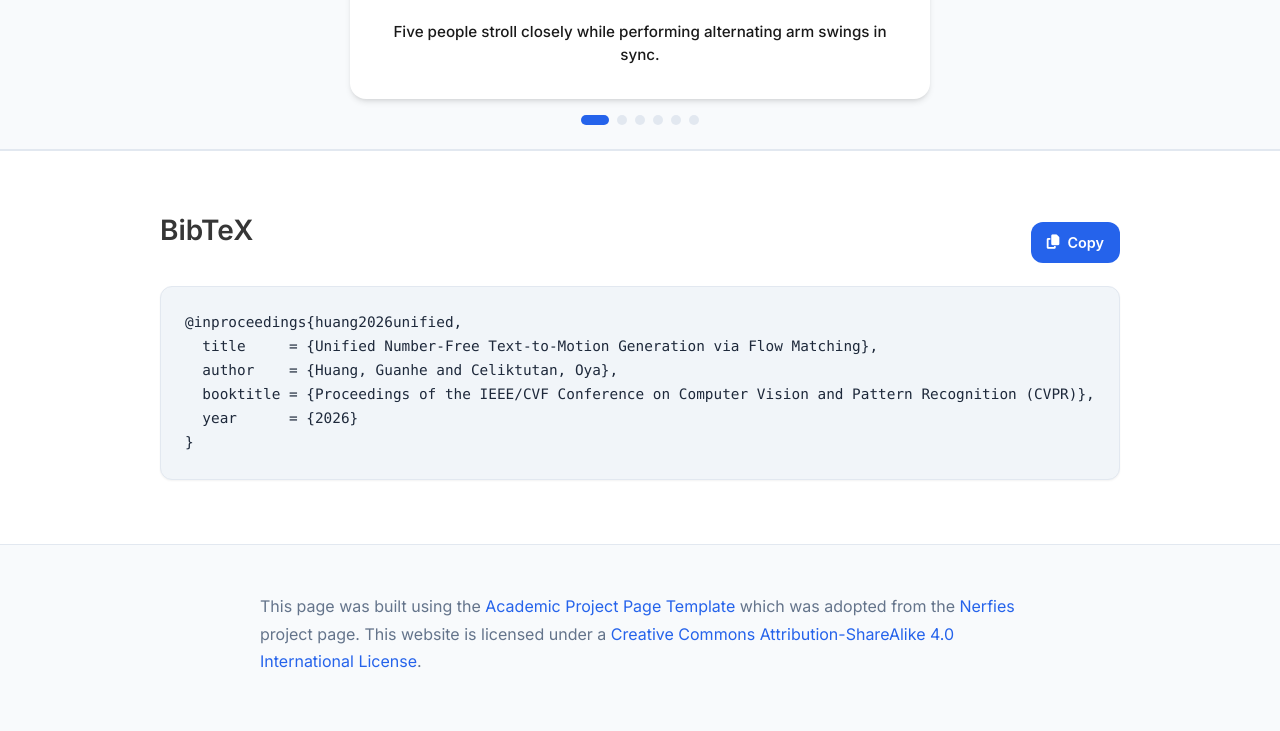
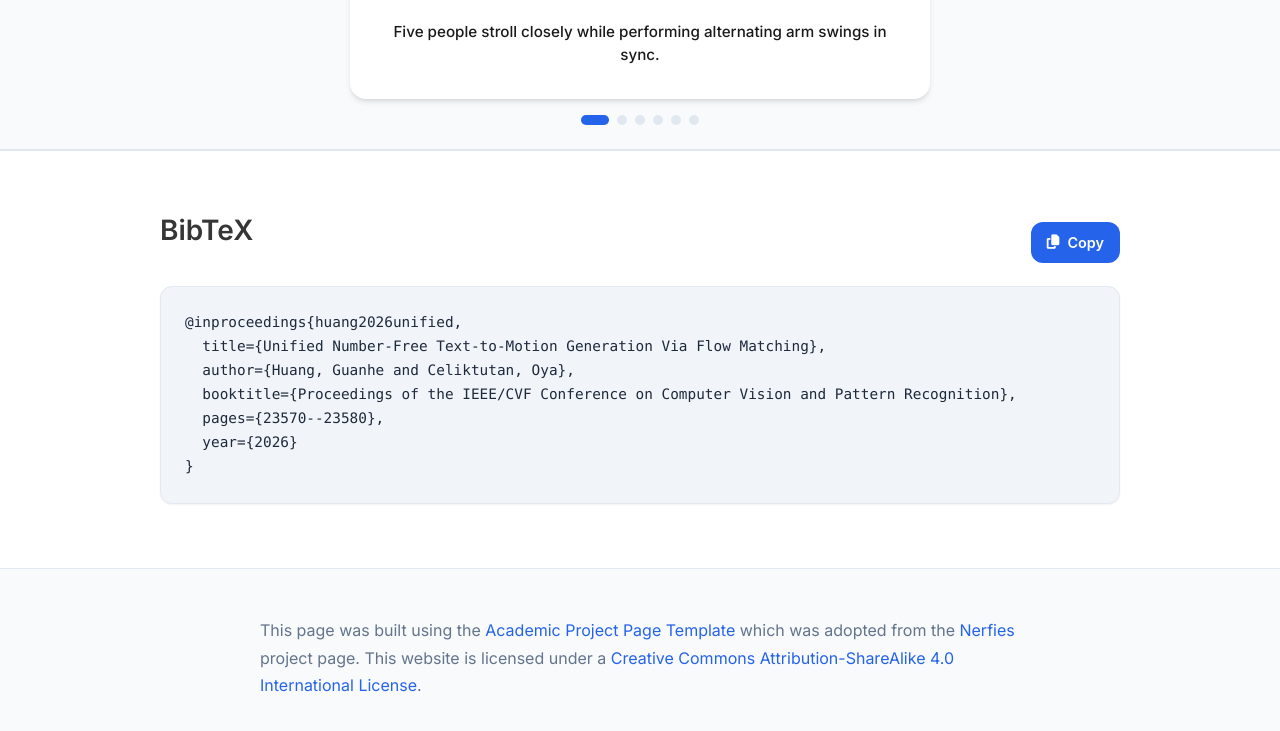
Before and after one commit to Githubhgh/umf, a plain HTML site: page index.html in a window 1280 px wide. Shown: the part 5727-6458 px from the top of the page. Drawn offline with nearby package versions, Linux system fonts and the light colour scheme; some packages are replaced by stand-ins of ours; a script that the page names is missing; some icons are missing.

Commit message:
citation

```diff
--- a/index.html
+++ b/index.html
@@ -526,10 +526,11 @@
       </button>
     </div>
     <pre id="bibtex-code"><code>@inproceedings{huang2026unified,
-  title     = {Unified Number-Free Text-to-Motion Generation via Flow Matching},
-  author    = {Huang, Guanhe and Celiktutan, Oya},
-  booktitle = {Proceedings of the IEEE/CVF Conference on Computer Vision and Pattern Recognition (CVPR)},
-  year      = {2026}
+  title={Unified Number-Free Text-to-Motion Generation Via Flow Matching},
+  author={Huang, Guanhe and Celiktutan, Oya},
+  booktitle={Proceedings of the IEEE/CVF Conference on Computer Vision and Pattern Recognition},
+  pages={23570--23580},
+  year={2026}
 }</code></pre>
   </div>
 </section>
```
